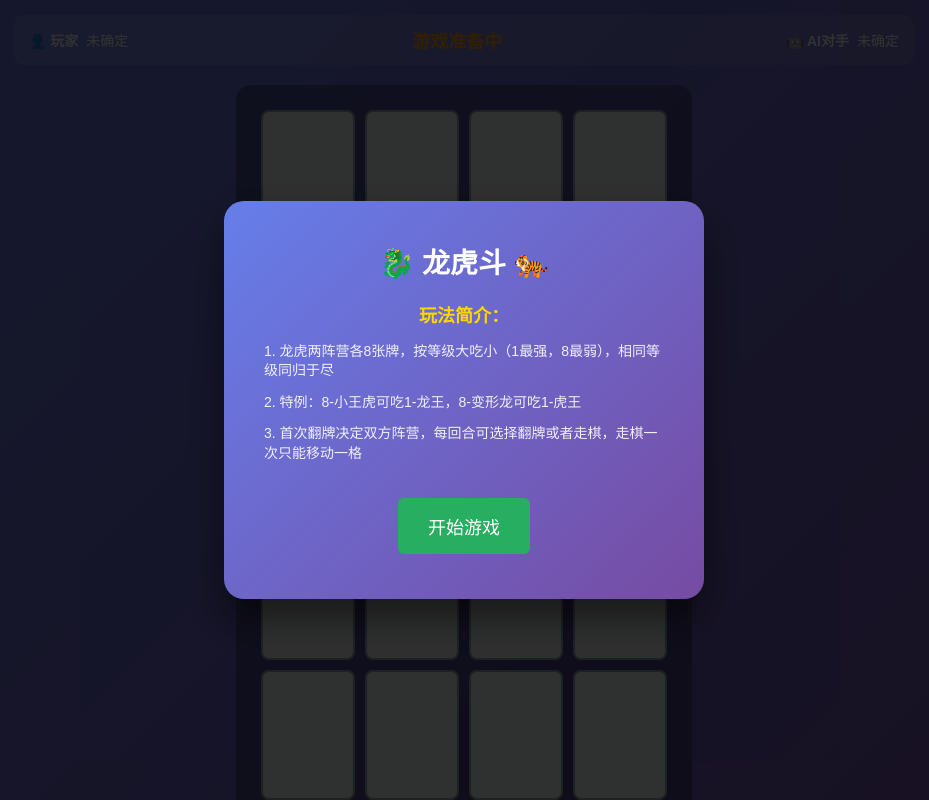
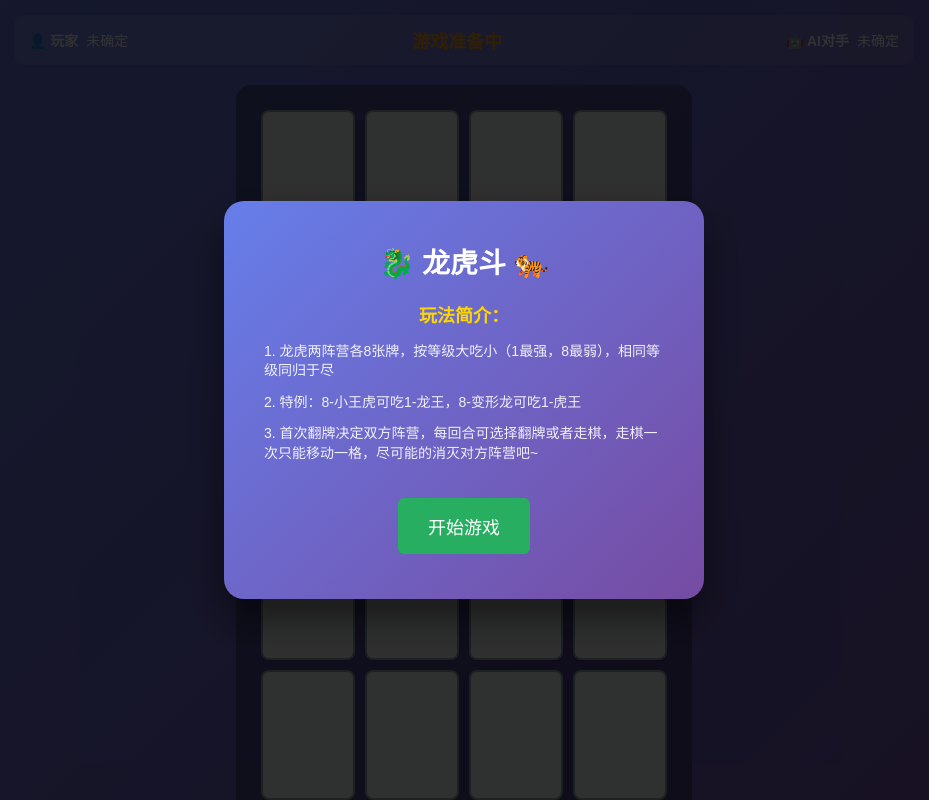
Before and after one commit to voyagerwang/dragon_vs_tiger, a plain HTML site: page index.html in a window 1280 px wide. Shown: the top 800 px of the page, without its empty margins (176-1105 px from the left). Drawn offline with Linux system fonts and the light colour scheme.

Commit message:
玩法介绍更新

```diff
--- a/index.html
+++ b/index.html
@@ -436,7 +436,7 @@
                 <h3>玩法简介：</h3>
                 <p>1. 龙虎两阵营各8张牌，按等级大吃小（1最强，8最弱），相同等级同归于尽</p>
                 <p>2. 特例：8-小王虎可吃1-龙王，8-变形龙可吃1-虎王</p>
-                <p>3. 首次翻牌决定双方阵营，每回合可选择翻牌或者走棋，走棋一次只能移动一格</p>
+                <p>3. 首次翻牌决定双方阵营，每回合可选择翻牌或者走棋，走棋一次只能移动一格，尽可能的消灭对方阵营吧~</p>
             </div>
             <button id="start-btn" class="button start-game">开始游戏</button>
         </div>
```
